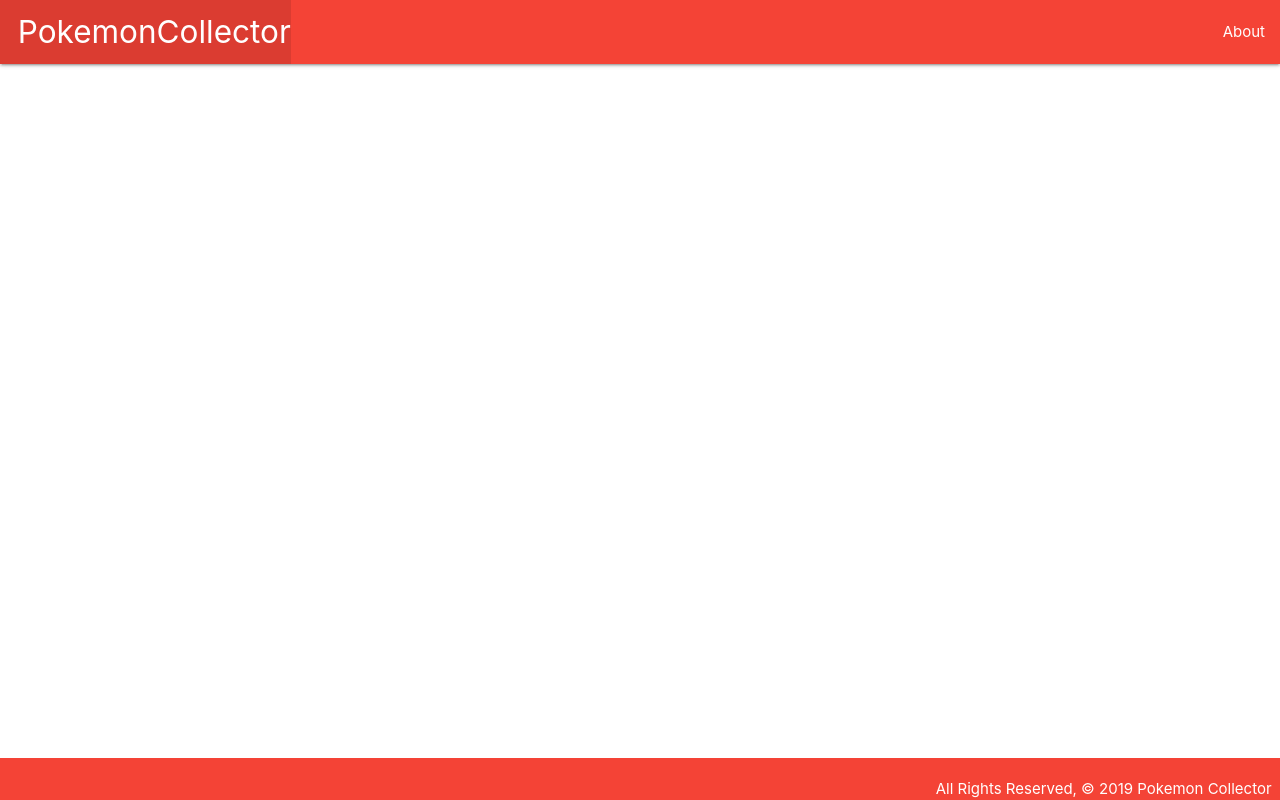
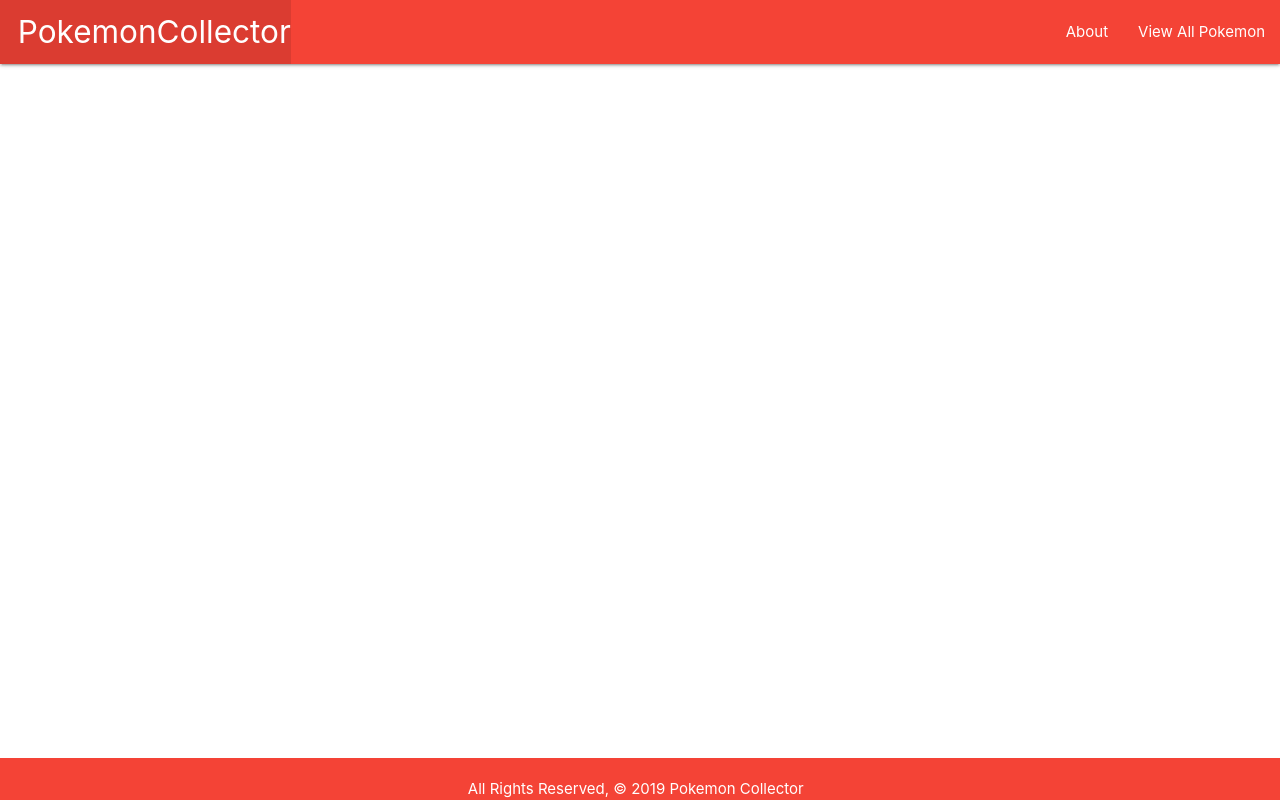
Before and after one commit to vrobl001/pokemon-collector, a Django app: template main_app/templates/base.html in a window 1280 px wide. Run offline with Django 3.2, Linux system fonts and the light colour scheme; the template is opened without the code that fills it, so the values that code supplies are empty; parts of the project's set-up code (start-up, migrations or seed data) failed here and were passed over.

Commit message:
added index link and centered footer

```diff
--- a/main_app/templates/base.html
+++ b/main_app/templates/base.html
@@ -26,6 +26,7 @@
           </ul>
           <ul class="right">
             <li><a href="/about">About</a></li>
+            <li><a href="/pokemon">View All Pokemon</a></li>
           </ul>
         </div>
       </nav>
@@ -34,7 +35,7 @@
       {% block content %} {% endblock %}
     </main>
     <footer class="page-footer red">
-      <div class="right">
+      <div class="center">
         All Rights Reserved, &copy; 2019 Pokemon Collector &nbsp;
       </div>
     </footer>
```
